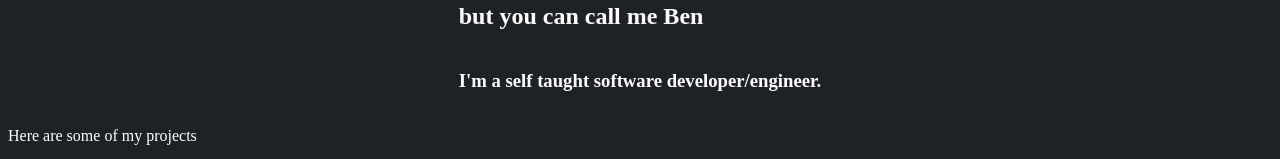
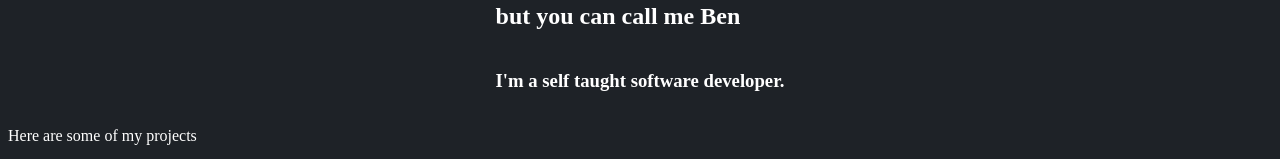
Before and after one commit to BenjaminNack/benjaminnack.github.io, a Svelte app: page / in a window 1280 px wide. Shown: the part 149-308 px from the top of the page. Built offline with nearby package versions, Linux system fonts and the light colour scheme; the HTML template or start-up script is replaced by a standard one.

Commit message:
Remove lies

```diff
--- a/src/pages/Index.svelte
+++ b/src/pages/Index.svelte
@@ -21,7 +21,7 @@
         <h1>Hi,</h1>
         <h1>my name is Benjamin,</h1>
         <h1>but you can call me Ben</h1>
-        <h3>I'm a self taught software developer/engineer.</h3>
+        <h3>I'm a self taught software developer.</h3>
     </section>
 </header>
 
```
